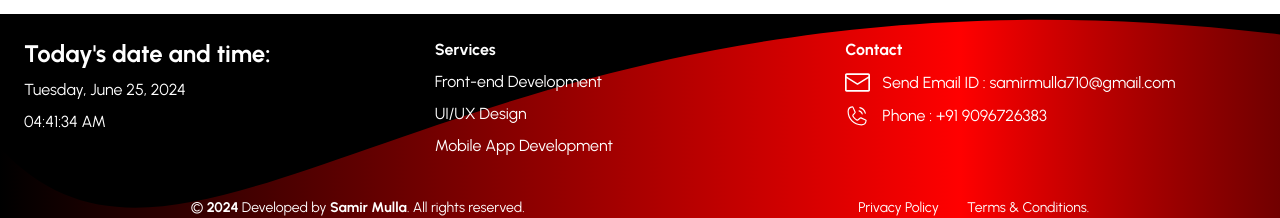
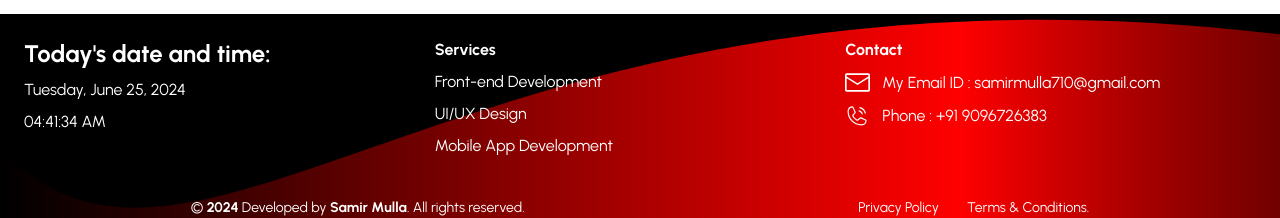
Before and after one commit to Samir-Mulla/my-portfolio-website, a React (Vite) app: page / in a window 1280 px wide. Shown: the part 4768-4986 px from the top of the page. Built offline with nearby package versions, Linux system fonts and the light colour scheme.

Commit message:
component : code refactor

```diff
--- a/src/components/CurrentDateTime/CurrentDateTime.jsx
+++ b/src/components/CurrentDateTime/CurrentDateTime.jsx
@@ -57,7 +57,7 @@ function CurrentDateTime() {
       <p>
         {currentDay}, {currentMonth} {currentDate}, {currentYear}
       </p>
-      <p className="mt-2">
+      <p className="mt-2 mb-6">
         {currentHour < 10 ? "0" + currentHour : currentHour}:
         {currentMinute < 10 ? "0" + currentMinute : currentMinute}:
         {currentSecond < 10 ? "0" + currentSecond : currentSecond} {ampm}
--- a/src/components/Footer/Footer.jsx
+++ b/src/components/Footer/Footer.jsx
@@ -36,7 +36,7 @@ const Footer = () => {
           <h5 className="font-bold mb-2">Contact</h5>
           <div className="flex gap-3 items-center">
             <RxEnvelopeClosed size={25} />
-            Send Email ID : samirmulla710@gmail.com
+            My Email ID : samirmulla710@gmail.com
           </div>
 
           <div className="flex gap-3 items-center mt-2">
```
